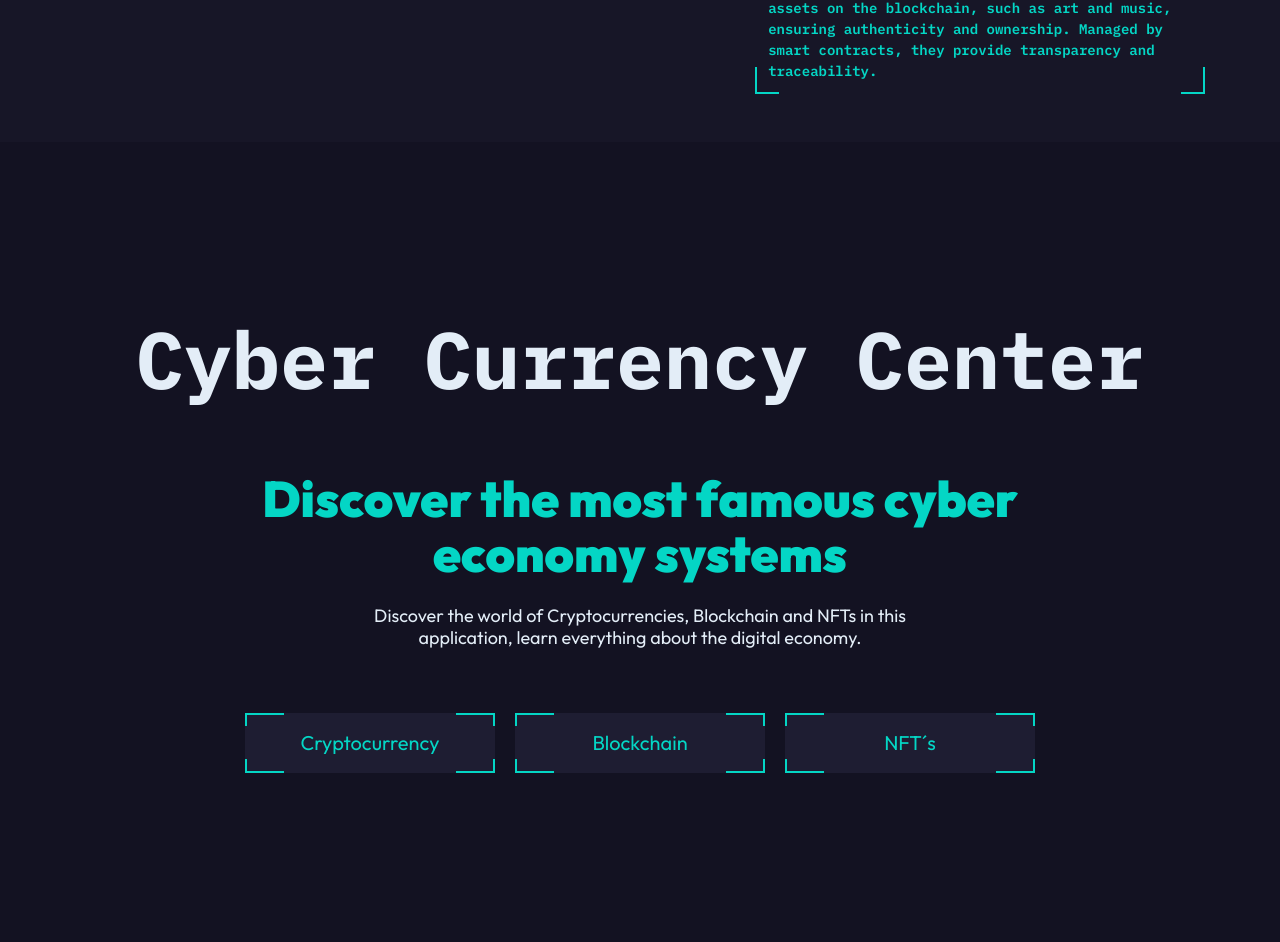
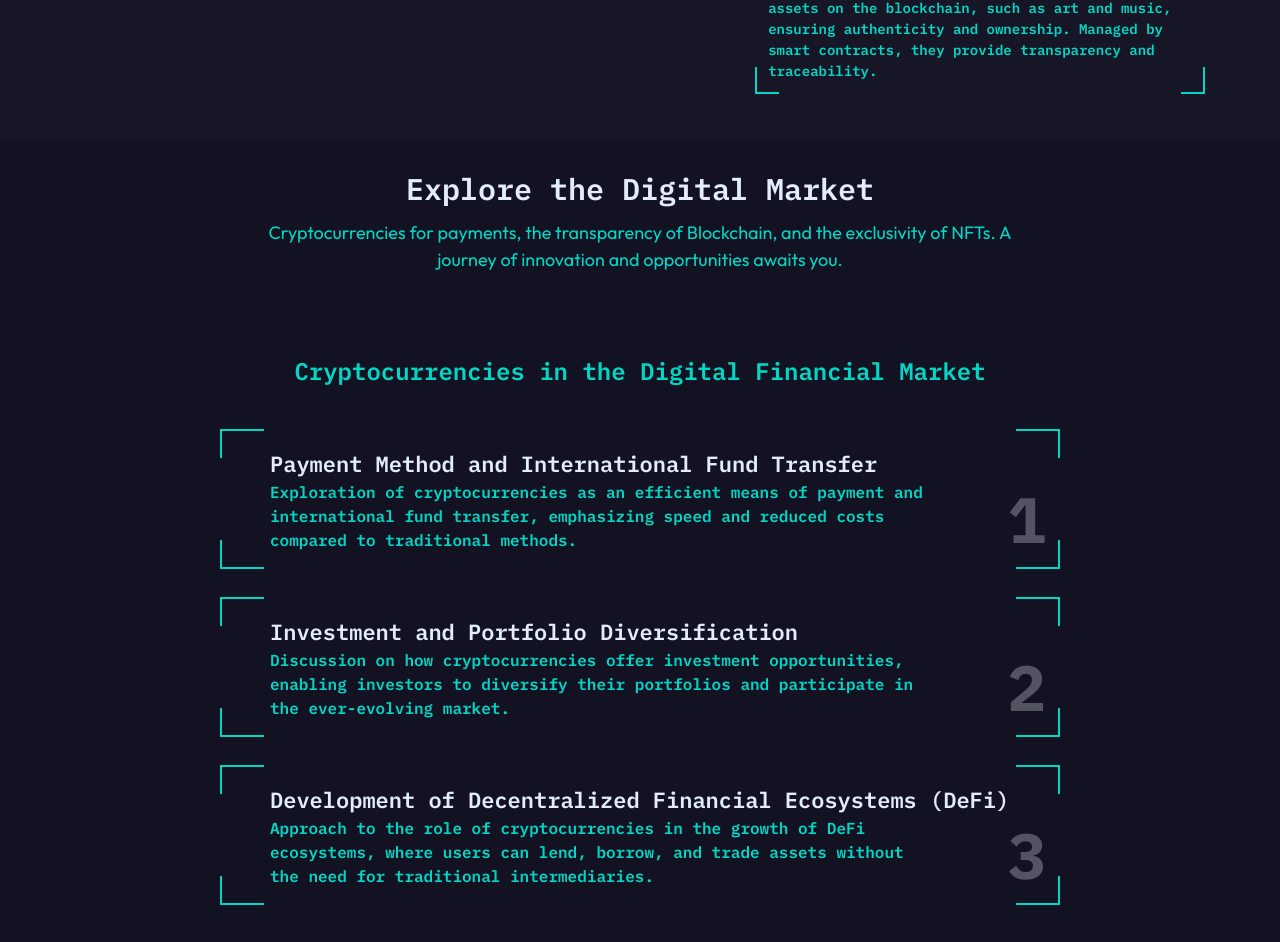
Before and after one commit to devjohn42/cyber-currency, a React (Vite) app: page / in a window 1280 px wide. Shown: the part 1296-2238 px from the top of the page. Built offline with nearby package versions, Linux system fonts and the light colour scheme.

Commit message:
market component started

```diff
--- a/src/App.jsx
+++ b/src/App.jsx
@@ -2,6 +2,7 @@ import { Fragment } from 'react';
 import Header from './components/global/Header';
 import Home from './components/Home';
 import About from './components/About';
+import Market from './components/Market';
 
 function App() {
   return (
@@ -9,7 +10,7 @@ function App() {
       <Header />
       <Home />
       <About />
-      <Home />
+      <Market />
       {/*
       <h1>Discover the most famous cyber economy systems</h1>
       <h2>Explore the Digital Market</h2>
--- /dev/null
+++ b/src/components/Market.jsx
@@ -0,0 +1,59 @@
+import React from 'react';
+import BoxMarket from './global/Boxes/MarketBoxes/BoxMarket';
+
+const Market = () => {
+  return (
+    <section className="w-full flex flex-col items-center gap-y-20 py-6">
+      <div className="w-full flex flex-col gap-y-2 items-center">
+        <h3 className="text-alice">Explore the Digital Market</h3>
+        <h6 className="text-turquoise w-[80%] sm:w-[90%] lg:w-[750px] text-center">
+          Cryptocurrencies for payments, the transparency of Blockchain, and the
+          exclusivity of NFTs. A journey of innovation and opportunities awaits
+          you.
+        </h6>
+      </div>
+      <div className="flex flex-col items-center gap-y-10">
+        <h4 className="text-turquoise w-full text-center">
+          Cryptocurrencies in the Digital Financial Market
+        </h4>
+        <div className="flex flex-col items-center gap-y-7">
+          <BoxMarket
+            title={'Payment Method and International Fund Transfer'}
+            description={
+              'Exploration of cryptocurrencies as an efficient means of payment and international fund transfer, emphasizing speed and reduced costs compared to traditional methods.'
+            }
+            number={'1'}
+            cursor={'cursor-auto'}
+            border={'border-[1px] sm:border-[2px]'}
+            beforeWidth={'before:w-[60%] md:before:w-[90%]'}
+            afterHeight={'after:h-[60%]'}
+          />
+          <BoxMarket
+            title={'Investment and Portfolio Diversification'}
+            description={
+              'Discussion on how cryptocurrencies offer investment opportunities, enabling investors to diversify their portfolios and participate in the ever-evolving market.'
+            }
+            number={'2'}
+            cursor={'cursor-auto'}
+            border={'border-[1px] sm:border-[2px]'}
+            beforeWidth={'before:w-[60%] md:before:w-[90%]'}
+            afterHeight={'after:h-[60%]'}
+          />
+          <BoxMarket
+            title={'Development of Decentralized Financial Ecosystems (DeFi)'}
+            description={
+              'Approach to the role of cryptocurrencies in the growth of DeFi ecosystems, where users can lend, borrow, and trade assets without the need for traditional intermediaries.'
+            }
+            number={'3'}
+            cursor={'cursor-auto'}
+            border={'border-[1px] sm:border-[2px]'}
+            beforeWidth={'before:w-[60%] md:before:w-[90%]'}
+            afterHeight={'after:h-[60%]'}
+          />
+        </div>
+      </div>
+    </section>
+  );
+};
+
+export default Market;
--- a/src/components/global/Boxes/HomeBox/Box.jsx
+++ b/src/components/global/Boxes/HomeBox/Box.jsx
@@ -2,7 +2,7 @@ import React from 'react';
 
 const Box = ({ children, cursor, border, beforeWidth, afterHeight }) => {
   return (
-    <button
+    <div
       className={`
       w-[150px] h-[50px]
       sm:w-[220px] sm:h-[60px]
@@ -19,7 +19,7 @@ const Box = ({ children, cursor, border, beforeWidth, afterHeight }) => {
       ${border} border-turquoise`}
     >
       {children}
-    </button>
+    </div>
   );
 };
 
--- /dev/null
+++ b/src/components/global/Boxes/MarketBoxes/BoxMarket.jsx
@@ -0,0 +1,45 @@
+import React from 'react';
+
+const BoxMarket = ({
+  title,
+  description,
+  number,
+  cursor,
+  border,
+  beforeWidth,
+  afterHeight,
+}) => {
+  return (
+    <div
+      className={`
+      w-[90%] h-[270px]
+      sm:h-[140px]
+      lg:w-[840px]
+      flex flex-col items-center justify-center relative z-0 duration-1000 ${cursor}
+      before:absolute before:bg-raisin before:-z-10 before:duration-500 before:content-['']
+      before:h-[270px] before:sm:h-[140px] ${beforeWidth}
+      after:absolute after:bg-raisin after:-z-10 after:duration-500 after:content-['']
+      after:w-[100.5%] after:lg:w-[840px] ${afterHeight}
+      hover:bg-cadet
+      hover:before:w-[0px]
+      hover:after:h-[0px]
+      ${border} border-turquoise`}
+    >
+      <div className="h-full flex items-center">
+        <div className="lg:ml-12">
+          <h5 className="font-semibold">{title}</h5>
+          <p className="w-[85%] text-[12px] sm:text-[14px] md:text-[16px] text-turquoise font-second font-semibold">
+            {description}
+          </p>
+        </div>
+        <div className="absolute top-0 w-full h-full text-alice/30 duration-500 hover:text-alice">
+          <span className="absolute right-3 bottom-0 text-[4rem] font-second font-black ">
+            {number}
+          </span>
+        </div>
+      </div>
+    </div>
+  );
+};
+
+export default BoxMarket;
```
